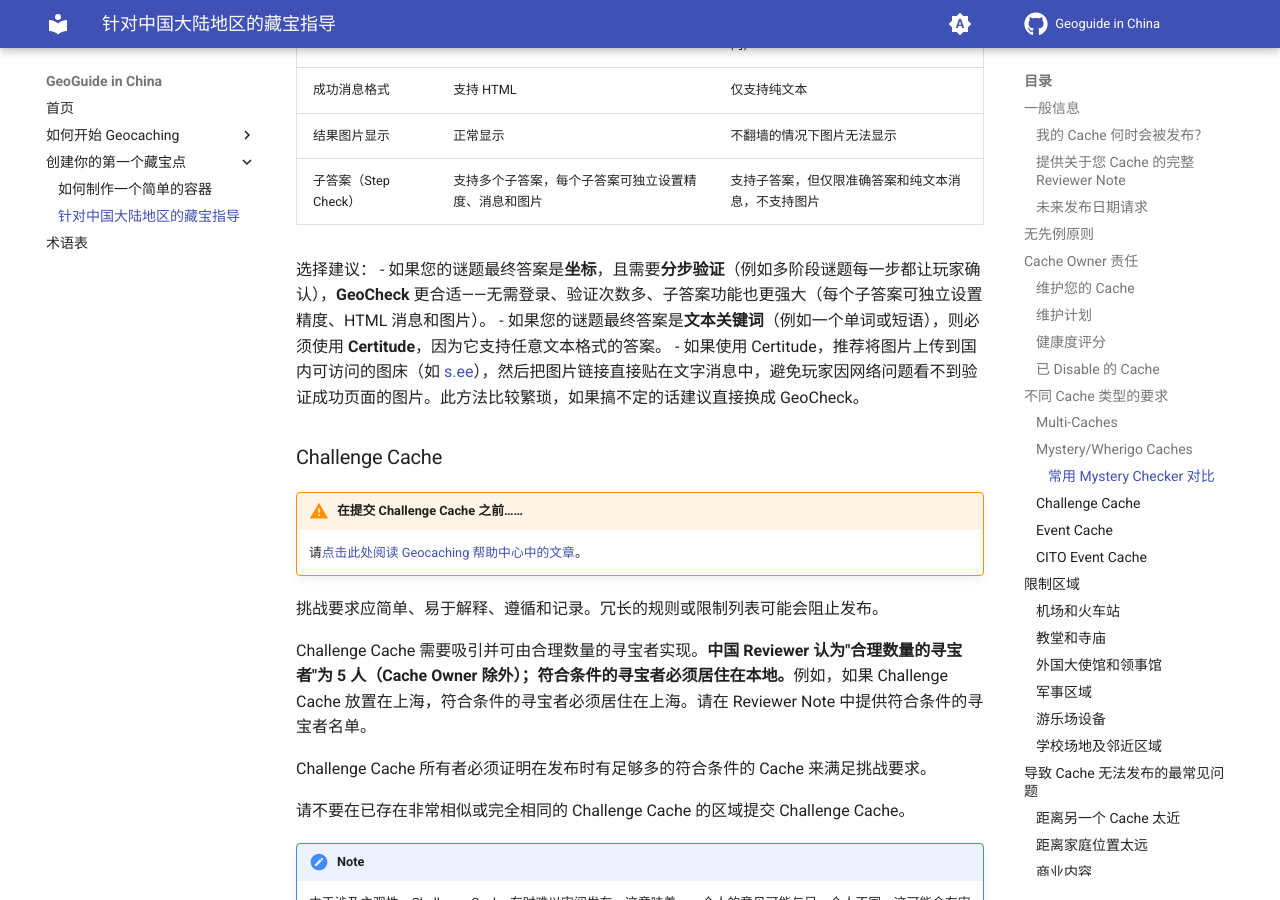
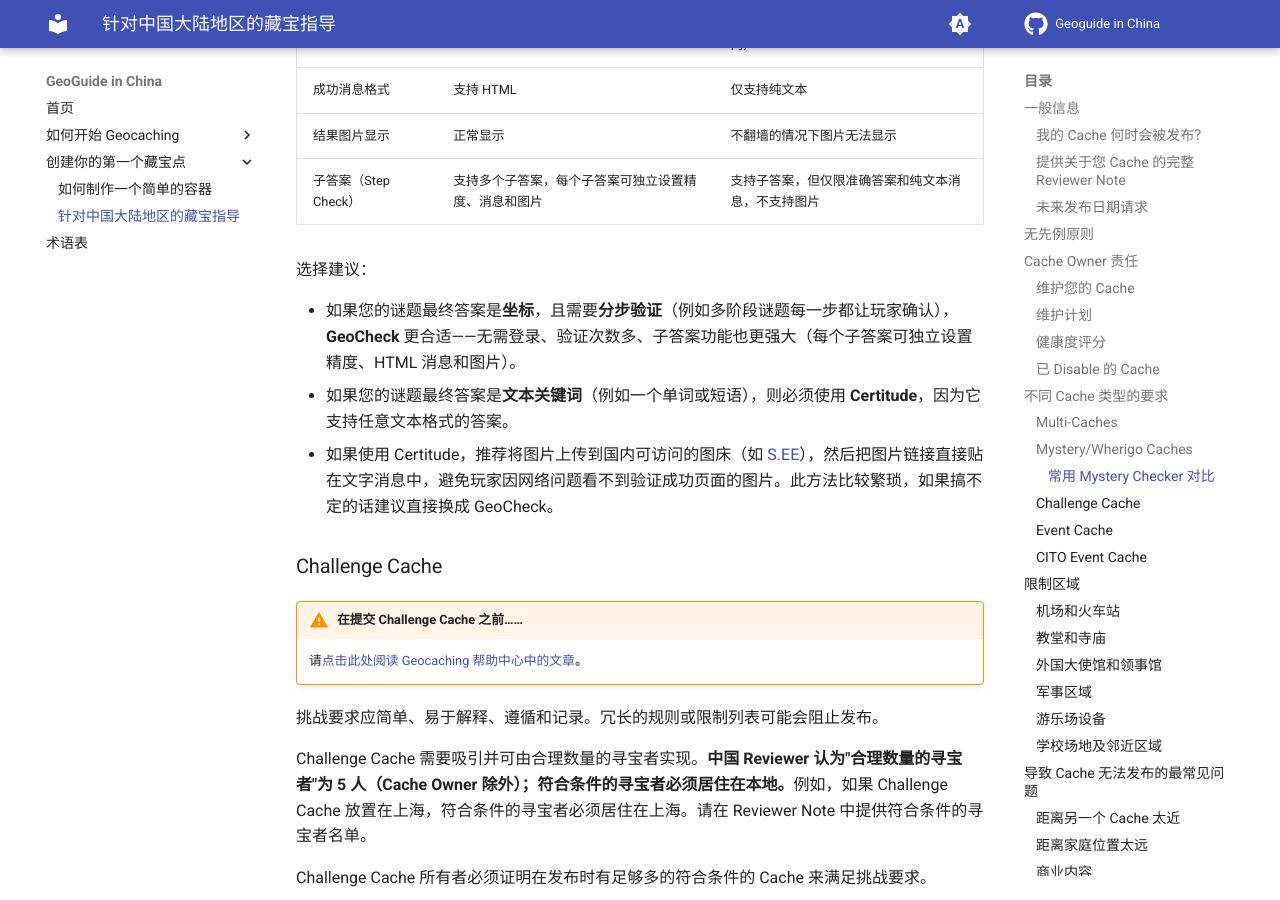
Before and after one commit to Konano/geoguide-in-china, an MkDocs documentation site: the page built from docs/hiding-a-cache/region-guidelines.md, in a window 1280 px wide and 900 px high, scrolled down 5365 px. Built offline with MkDocs 1.6.1 and Material for MkDocs 9.7.7, drawn with Linux system fonts in a browser that asks for light colours; comment, search, counter and statistics services are not loaded.

Commit message:
更新选择建议部分并优化描述

```diff
--- a/docs/hiding-a-cache/region-guidelines.md
+++ b/docs/hiding-a-cache/region-guidelines.md
@@ -166,9 +166,10 @@
 | 子答案（Step Check） | 支持多个子答案，每个子答案可独立设置精度、消息和图片 | 支持子答案，但仅限准确答案和纯文本消息，不支持图片 |
 
 选择建议：
+
 - 如果您的谜题最终答案是**坐标**，且需要**分步验证**（例如多阶段谜题每一步都让玩家确认），**GeoCheck** 更合适——无需登录、验证次数多、子答案功能也更强大（每个子答案可独立设置精度、HTML 消息和图片）。
 - 如果您的谜题最终答案是**文本关键词**（例如一个单词或短语），则必须使用 **Certitude**，因为它支持任意文本格式的答案。
-- 如果使用 Certitude，推荐将图片上传到国内可访问的图床（如 [s.ee](https://s.ee/)），然后把图片链接直接贴在文字消息中，避免玩家因网络问题看不到验证成功页面的图片。此方法比较繁琐，如果搞不定的话建议直接换成 GeoCheck。
+- 如果使用 Certitude，推荐将图片上传到国内可访问的图床（如 [S.EE](https://s.ee/)），然后把图片链接直接贴在文字消息中，避免玩家因网络问题看不到验证成功页面的图片。此方法比较繁琐，如果搞不定的话建议直接换成 GeoCheck。
 
 ### Challenge Cache { #challenge-cache }
 
```
